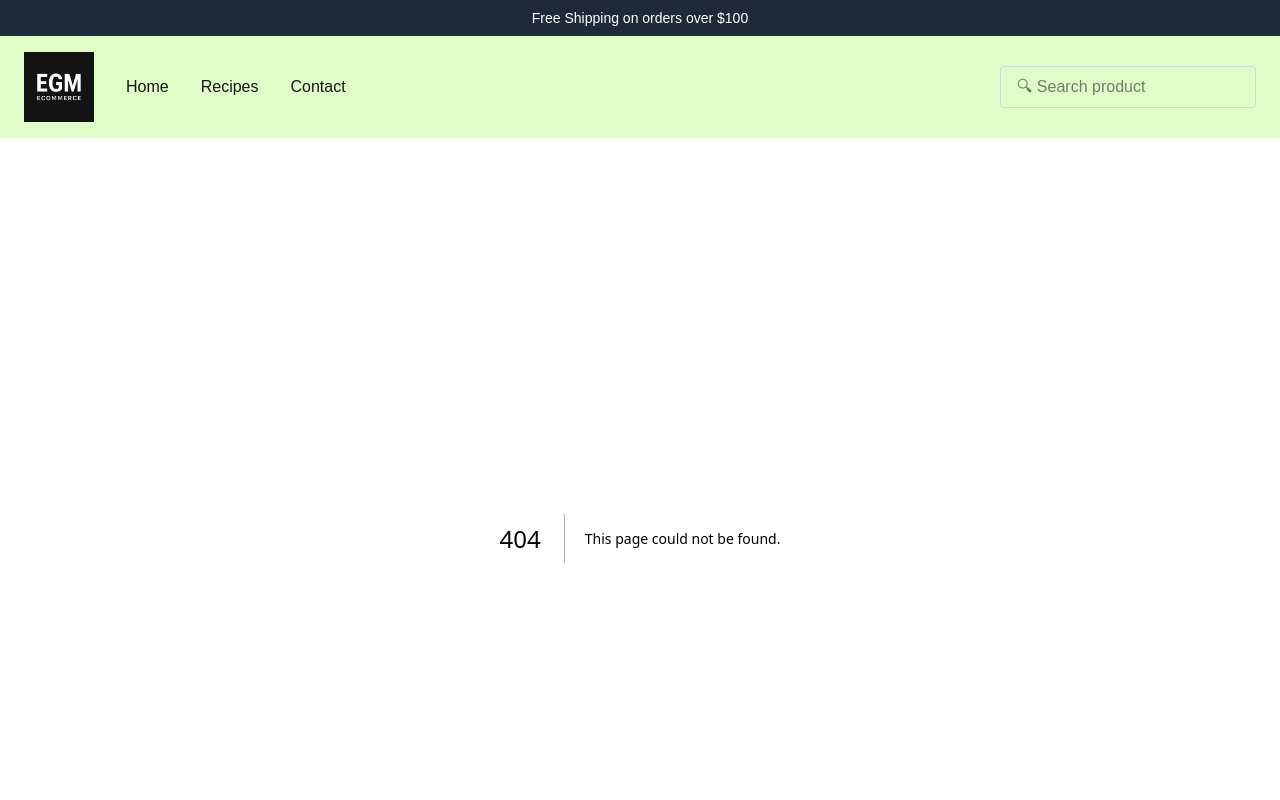
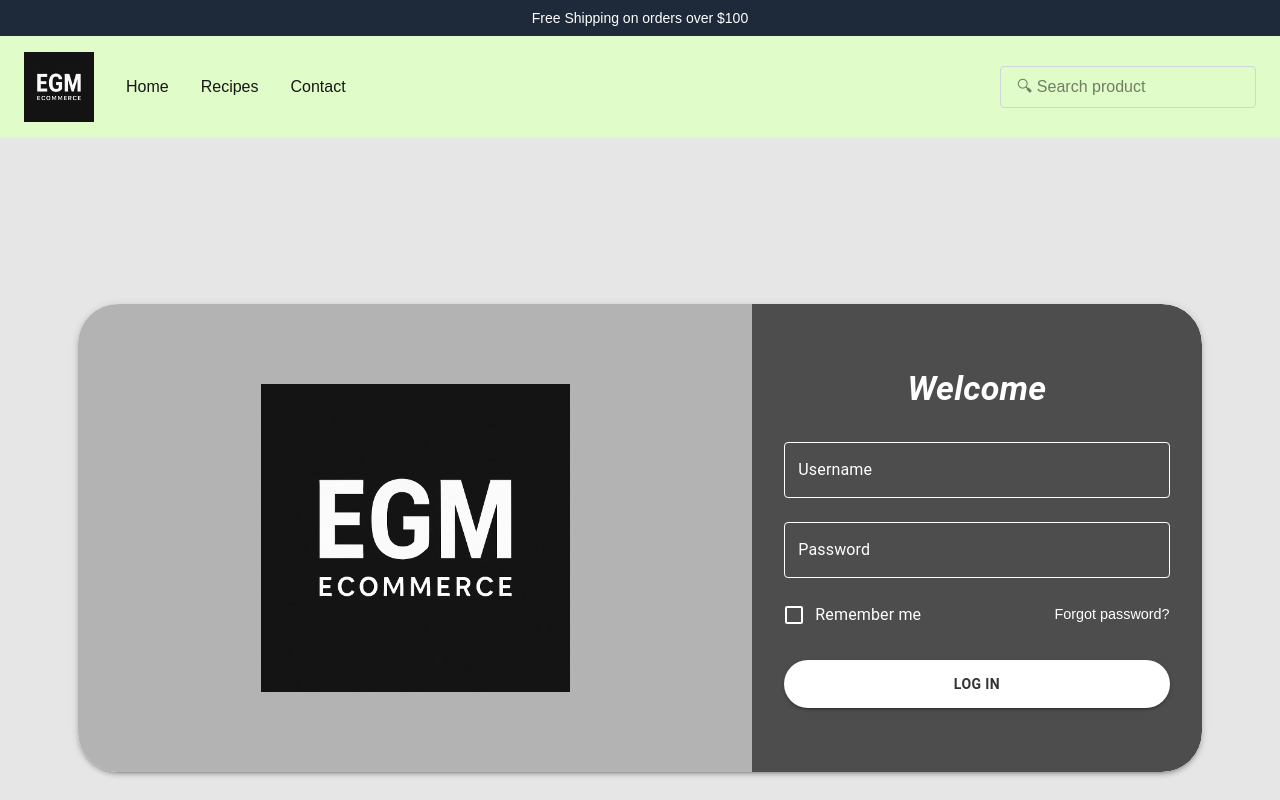
Before and after one commit to robinfood90/ecom-fe, a Next.js app: page /login in a window 1280 px wide. Before the commit this address had no page. Shown: the top 800 px of the page. Built offline with nearby package versions, Linux system fonts and the light colour scheme.

Commit message:
Login Page

```diff
--- /dev/null
+++ b/app/login/page.jsx
@@ -0,0 +1,166 @@
+"use client";
+
+import {
+  Box,
+  TextField,
+  Typography,
+  Button,
+  Checkbox,
+  FormControlLabel,
+  Link,
+} from "@mui/material";
+
+export default function LoginPage() {
+  return (
+    <Box
+      sx={{
+        minHeight: "100vh",
+        display: "flex",
+        alignItems: "center",
+        justifyContent: "center",
+        bgcolor: "#e6e6e6",
+        p: 2,
+      }}
+    >
+      <Box
+        sx={{
+          width: "90%",
+          maxWidth: "1400px",
+          display: "flex",
+          bgcolor: "white",
+          borderRadius: "40px",
+          overflow: "hidden",
+          boxShadow: 3,
+        }}
+      >
+        {/* Left Section */}
+        <Box
+          sx={{
+            flex: 1,
+            bgcolor: "#b3b3b3",
+            display: "flex",
+            alignItems: "center",
+            justifyContent: "center",
+            p: 5,
+          }}
+        >
+          <Box
+            sx={{
+              flex: 1,
+              bgcolor: "#b3b3b3",
+              display: "flex",
+              alignItems: "center",
+              justifyContent: "center",
+              p: 5,
+            }}
+          >
+            <img
+              src="/mock_EGM_Logo.png"
+              alt="Logo"
+              style={{
+                width: "60%",
+                height: "auto",
+                objectFit: "contain",
+              }}
+            />
+          </Box>
+        </Box>
+
+        {/* Right Section */}
+        <Box
+          sx={{
+            width: "40%",
+            minWidth: "380px",
+            bgcolor: "#4d4d4d",
+            color: "white",
+            display: "flex",
+            flexDirection: "column",
+            justifyContent: "center",
+            p: 4,
+            borderRadius: "0 40px 40px 0",
+          }}
+        >
+          <Typography
+            variant="h4"
+            sx={{
+              textAlign: "center",
+              mb: 4,
+              fontWeight: "bold",
+              fontStyle: "italic",
+            }}
+          >
+            Welcome
+          </Typography>
+
+          <TextField
+            fullWidth
+            label="Username"
+            variant="outlined"
+            InputLabelProps={{ style: { color: "white" } }}
+            sx={{
+              mb: 3,
+              "& .MuiOutlinedInput-root": {
+                "& fieldset": { borderColor: "white" },
+                "& input": { color: "white" },
+              },
+            }}
+          />
+
+          <TextField
+            fullWidth
+            label="Password"
+            type="password"
+            variant="outlined"
+            InputLabelProps={{ style: { color: "white" } }}
+            sx={{
+              mb: 2,
+              "& .MuiOutlinedInput-root": {
+                "& fieldset": { borderColor: "white" },
+                "& input": { color: "white" },
+              },
+            }}
+          />
+
+          <Box
+            sx={{
+              display: "flex",
+              justifyContent: "space-between",
+              alignItems: "center",
+              mb: 3,
+              color: "white",
+            }}
+          >
+            <FormControlLabel
+              control={<Checkbox sx={{ color: "white" }} />}
+              label="Remember me"
+              sx={{ color: "white" }}
+            />
+
+            <Link
+              href="#"
+              underline="hover"
+              sx={{ color: "white", fontSize: "0.9rem" }}
+            >
+              Forgot password?
+            </Link>
+          </Box>
+
+          <Button
+            fullWidth
+            variant="contained"
+            sx={{
+              bgcolor: "white",
+              color: "#333",
+              fontWeight: "bold",
+              py: 1.5,
+              borderRadius: "30px",
+              "&:hover": { bgcolor: "#f0f0f0" },
+            }}
+          >
+            Log In
+          </Button>
+        </Box>
+      </Box>
+    </Box>
+  );
+}
```
